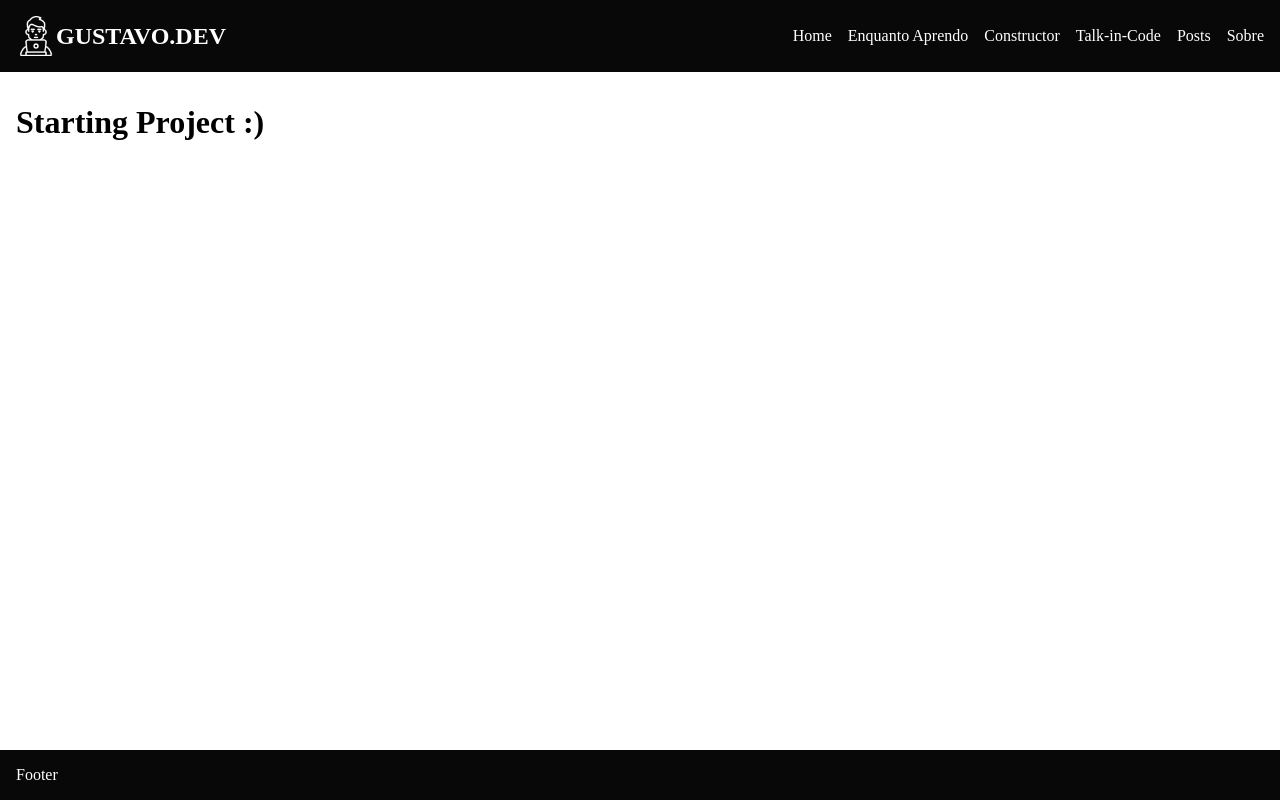
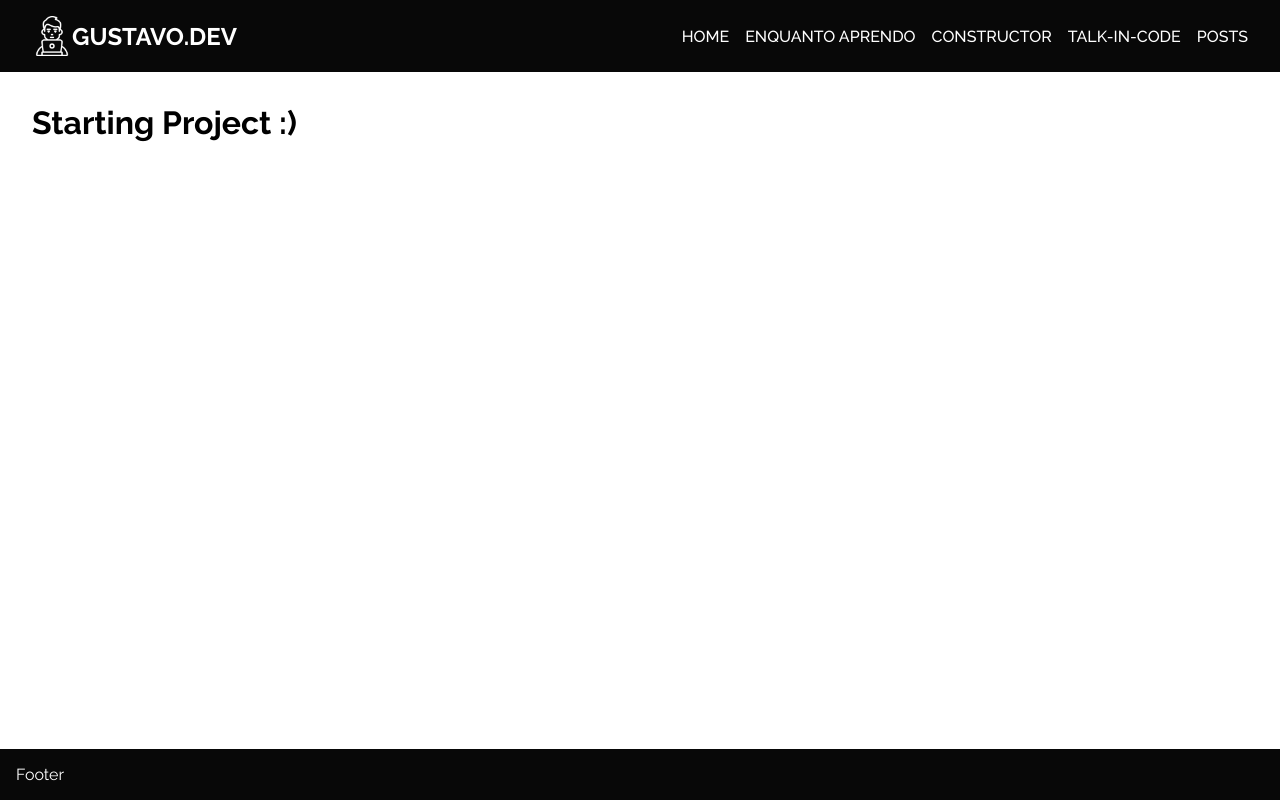
Before and after one commit to GustavoMont/Gustavo.dev, a Next.js app: page / in a window 1280 px wide. Built offline with nearby package versions, Linux system fonts and the light colour scheme.

Commit message:
create cards to all posts and typograph

```diff
--- a/components/common/Menu.tsx
+++ b/components/common/Menu.tsx
@@ -2,6 +2,7 @@ import Image from "next/image";
 import Link from "next/link";
 import React from "react";
 import NavBar from "../../styles/Global/NavBar";
+import SpecialLink from "../../styles/Global/SpecialLink";
 
 export default function Menu() {
   const categories = [
@@ -22,19 +23,25 @@ export default function Menu() {
       </div>
       <ul>
         <li>
-          <Link href={"/"}>Home</Link>
+          <Link href={"/"}>
+            <SpecialLink>Home</SpecialLink>
+          </Link>
         </li>
         {categories.map(({ text, href }, index) => (
           <li key={index}>
-            <Link href={`/categories/${href}`}>{text}</Link>
+            <Link href={`/categories/${href}`}>
+              <SpecialLink>{text}</SpecialLink>
+            </Link>
           </li>
         ))}
         <li>
-          <Link href={"/posts"}>Posts</Link>
+          <Link href={"/posts"}>
+            <SpecialLink>Posts</SpecialLink>
+          </Link>
         </li>
-        <li>
-          <Link href={"/about"}>Sobre</Link>
-        </li>
+        {/* <li>
+          <SpecialLink href={"/about"}>Sobre</SpecialLink>
+        </li> */}
       </ul>
     </NavBar>
   );
--- a/pages/_app.tsx
+++ b/pages/_app.tsx
@@ -7,7 +7,6 @@ import GlobalStyle from "../styles/Global";
 function MyApp({ Component, pageProps }: AppProps) {
   return (
     <>
-      <GlobalStyle />
       <Head>
         <link
           rel="shortcut icon"
@@ -15,6 +14,7 @@ function MyApp({ Component, pageProps }: AppProps) {
           type="image/x-icon"
         />
       </Head>
+      <GlobalStyle />
       <Menu />
       <Component {...pageProps} />
       <Footer />
--- a/pages/_document.tsx
+++ b/pages/_document.tsx
@@ -1,8 +1,30 @@
-import Document, { DocumentContext } from "next/document";
+import Document, {
+  DocumentContext,
+  Html,
+  Main,
+  NextScript,
+} from "next/document";
+import { Head } from "next/document";
 import React from "react";
 import { ServerStyleSheet } from "styled-components";
 
 export default class MyDocument extends Document {
+  render() {
+    return (
+      <Html>
+        <Head>
+          <link
+            href="https://fonts.googleapis.com/css2?family=Raleway:wght@200;300;400;500;700&display=swap"
+            rel="stylesheet"
+          />
+        </Head>
+        <body>
+          <Main />
+          <NextScript />
+        </body>
+      </Html>
+    );
+  }
   static async getInitialProps(ctx: DocumentContext) {
     const sheet = new ServerStyleSheet();
     const originalRenderPage = ctx.renderPage;
--- a/styles/Global/Layout.ts
+++ b/styles/Global/Layout.ts
@@ -1,7 +1,7 @@
 import styled from "styled-components";
 
 const Layout = styled.main`
-  padding: 2rem 1rem;
+  padding: 2rem;
 `;
 
 export default Layout;
--- a/styles/Global/NavBar.ts
+++ b/styles/Global/NavBar.ts
@@ -4,7 +4,7 @@ const NavBar = styled.nav`
   display: flex;
   justify-content: space-between;
   background: #080808;
-  padding: 1rem;
+  padding: 1rem 2rem;
   color: #fff;
   * {
     display: flex;
--- /dev/null
+++ b/styles/Global/SpecialLink.ts
@@ -0,0 +1,38 @@
+import styled from "styled-components";
+
+const SpecialLink = styled.span`
+  color: inherit;
+  font-weight: 500;
+  display: inline-block;
+  text-transform: uppercase;
+  position: relative;
+  cursor: pointer;
+  transition: 0.4s ease all;
+  &:hover {
+    color: var(--secondary-pink);
+    ::after,
+    ::before {
+      width: 100%;
+    }
+  }
+  ::after,
+  ::before {
+    content: "";
+    display: block;
+    width: 0%;
+    height: 2px;
+    border-radius: 2px;
+    position: absolute;
+    bottom: -0.5rem;
+  }
+  ::after {
+    background-color: var(--secondary-pink);
+    transition: 0.5s ease all;
+  }
+  ::before {
+    background-color: #fff;
+    transition: 0.2s ease all;
+  }
+`;
+
+export default SpecialLink;
--- a/styles/Global/index.ts
+++ b/styles/Global/index.ts
@@ -6,11 +6,22 @@ const GlobalStyle = createGlobalStyle`
         padding: 0;
         box-sizing: border-box;
     }
+    :root{
+        --main-purple: #7D3C84;
+        --light-purple: #A4629E;
+        --pink: #C2467B;
+        --secondary-pink: #DA4767;
+        --salmon: #E86C6E;
+        --light-salmon: #F5EBDF;
+
+    }
     body{
         min-height: 100vh;
         display: flex;
         flex-direction: column;
         position: relative;
+        font-family: 'Raleway', sans-serif;
+        padding-bottom: 2rem;
     }
     a{
         color: inherit;
```
Also changed, not shown: pages/posts/index.tsx (+16 -4 lines), styles/Global/CardContainer.ts (added, +9 -0 lines), styles/Posts/Card.ts (added, +38 -0 lines), styles/Typography/H2.ts (added, +11 -0 lines).
